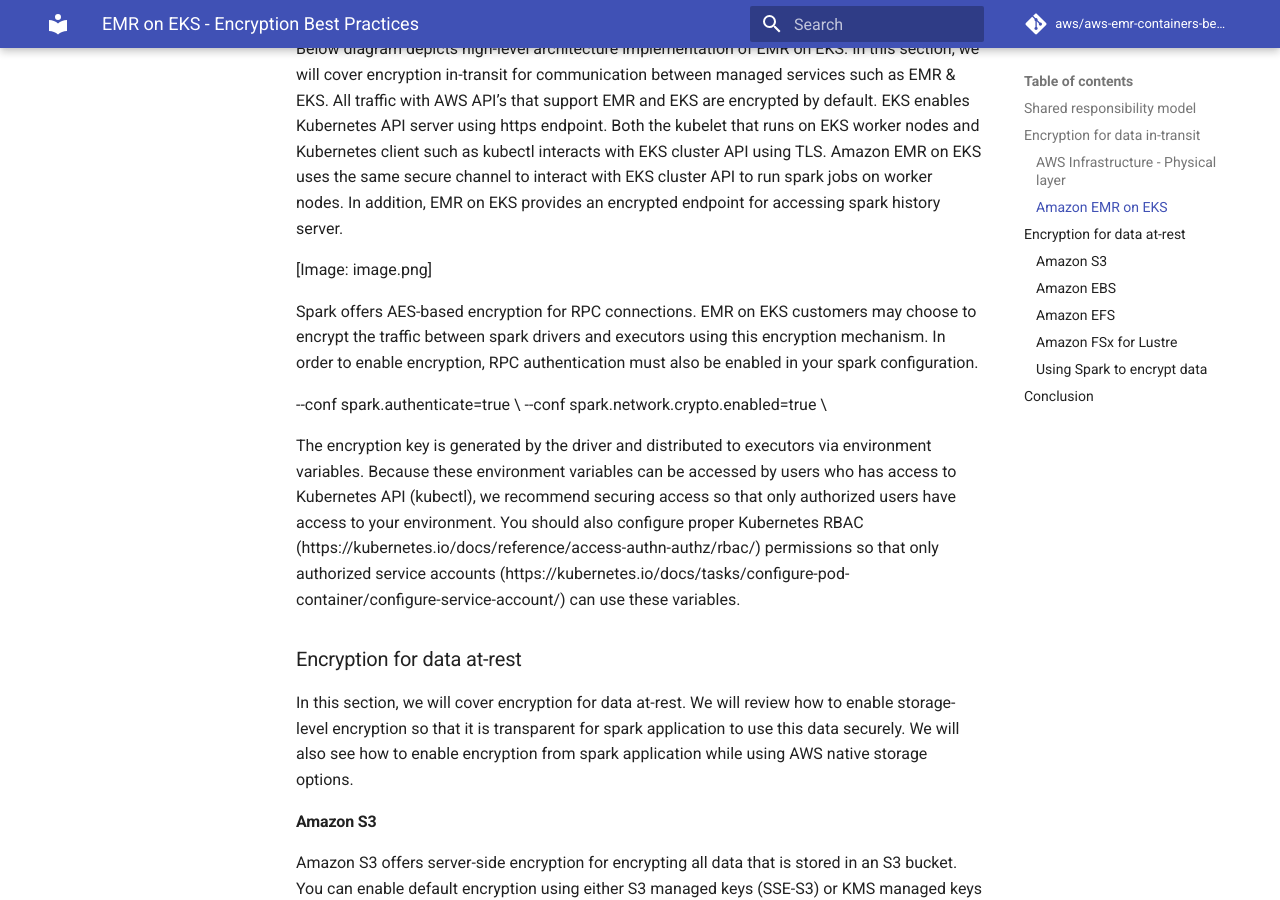
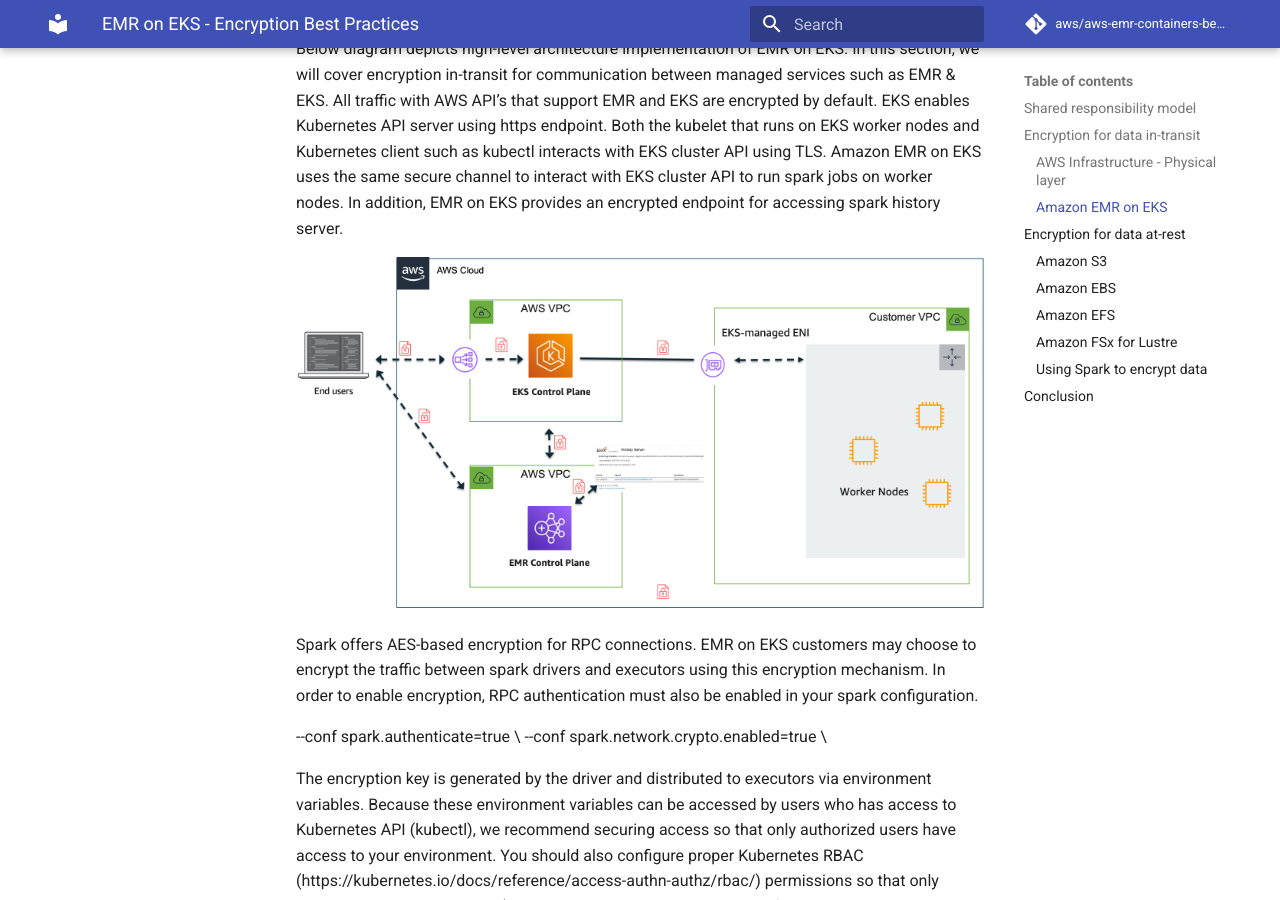
Before and after one commit to aws/aws-emr-containers-best-practices, an MkDocs documentation site: the page built from content/security/docs/spark/encryption.md, in a window 1280 px wide and 900 px high, scrolled down 1705 px. Built offline with MkDocs 1.6.1 and Material for MkDocs 9.7.7, drawn with Linux system fonts in a browser that asks for light colours; comment, search, counter and statistics services are not loaded.

Commit message:
minor changes to encryption doc

```diff
--- a/content/security/docs/spark/encryption.md
+++ b/content/security/docs/spark/encryption.md
@@ -27,7 +27,7 @@
 
 Below diagram depicts high-level architecture implementation of EMR on EKS. In this section, we will cover encryption in-transit for communication between managed services such as EMR & EKS. All traffic with AWS API’s that support EMR and EKS are encrypted by default. EKS enables Kubernetes API server using https endpoint. Both the kubelet that runs on EKS worker nodes and Kubernetes client such as kubectl interacts with EKS cluster API using TLS. Amazon EMR on EKS uses the same secure channel to interact with EKS cluster API to run spark jobs on worker nodes. In addition, EMR on EKS provides an encrypted endpoint for accessing spark history server.
 
-[Image: image.png]
+![](../resources/images/emr-on-eks-network-communication.png)
 
 Spark offers AES-based encryption for RPC connections. EMR on EKS customers may choose to encrypt the traffic between spark drivers and executors using this encryption mechanism. In order to enable encryption, RPC authentication must also be enabled in your spark configuration.
 
```
